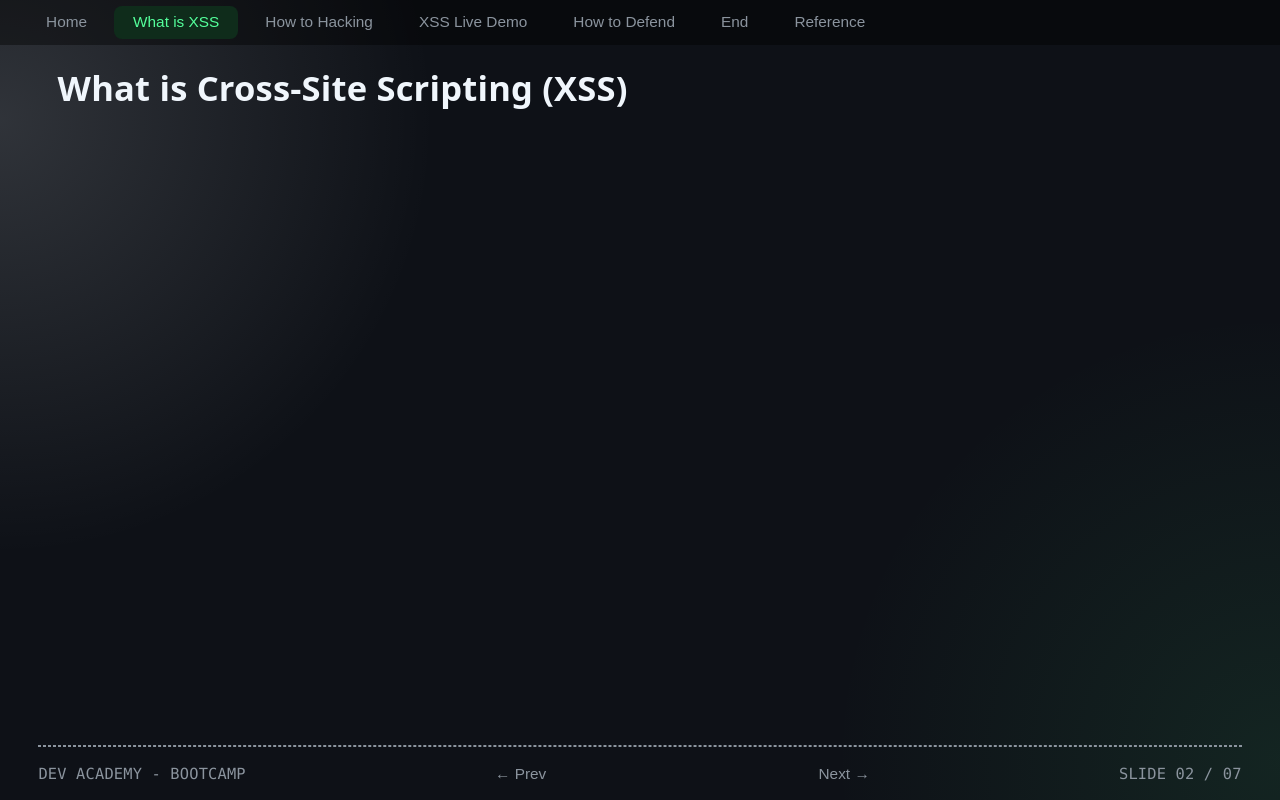
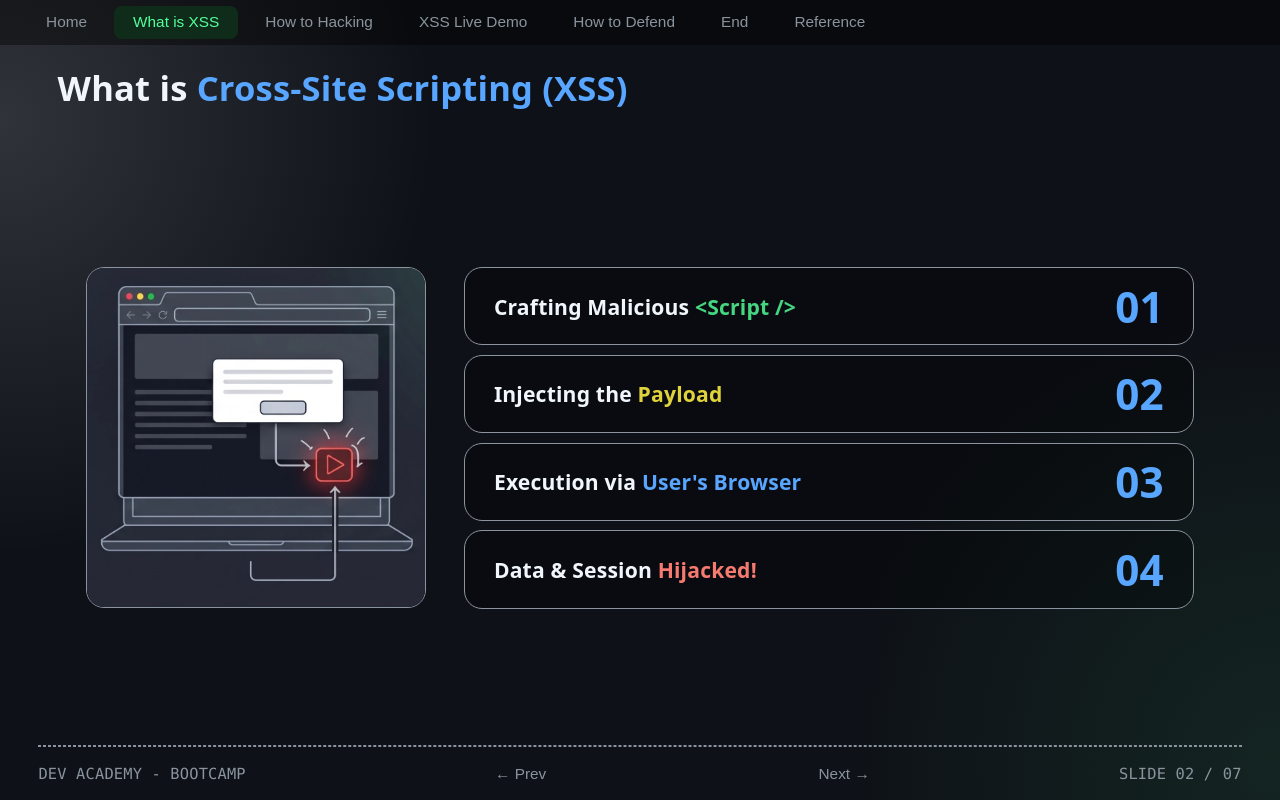
Before and after one commit to youngryou/xss-live-demo, a React (Vite) app: page / in a window 1280 px wide. Both pictures are taken after a click on the button "What is XSS". Built offline with nearby package versions, Linux system fonts and the light colour scheme.

Commit message:
feat(WhatIsXss): add image and contents

```diff
--- a/src/components/slides/HomeSlide.jsx
+++ b/src/components/slides/HomeSlide.jsx
@@ -1,6 +1,6 @@
 function HomeSlide() {
   return (
-    <div className="slide">
+    <div className="slide slide--home">
       <div className="badge-container">
         <p className="badge">DEV ACADEMY</p>
         <p className="badge badge--yellow">⚡️LIGHTNING TALK</p>
--- a/src/components/slides/WhatIsXssSlide.jsx
+++ b/src/components/slides/WhatIsXssSlide.jsx
@@ -1,9 +1,49 @@
 function WhatIsXssSlide() {
   return (
     <div className="slide">
-      <h2>What is Cross-Site Scripting (XSS)</h2>
+      <h2>
+        What is <span className="--blue">Cross-Site Scripting (XSS)</span>
+      </h2>
 
-      <div className="contents"></div>
+      <div className="contents">
+        <div className="contents--flex">
+          <img
+            src="src/assets/browser-image.webp"
+            alt="Browser Operation Screen"
+          />
+
+          <div className="box--col">
+            <div className="box box--flex">
+              <h4 className="--white">
+                Crafting Malicious{' '}
+                <span className="--green">&lt;Script /&gt;</span>
+              </h4>
+              <h1 className="--blue">01</h1>
+            </div>
+
+            <div className="box box--flex">
+              <h4 className="--white">
+                Injecting the <span className="--yellow">Payload</span>
+              </h4>
+              <h1 className="--blue">02</h1>
+            </div>
+
+            <div className="box box--flex">
+              <h4 className="--white">
+                Execution via <span className="--blue">User's Browser</span>
+              </h4>
+              <h1 className="--blue">03</h1>
+            </div>
+
+            <div className="box box--flex">
+              <h4 className="--white">
+                Data & Session <span className="--red">Hijacked!</span>
+              </h4>
+              <h1 className="--blue">04</h1>
+            </div>
+          </div>
+        </div>
+      </div>
     </div>
   )
 }
--- a/src/index.css
+++ b/src/index.css
@@ -4,9 +4,9 @@
 :root {
   --white: #f0f6fc;
   --black: #0e1117;
-  --black--bg: rgba(0, 0, 0, 0.3);
+  --black-bg: rgba(0, 0, 0, 0.3);
   --grey: #8b949e; /* rgba(139, 148, 158) */
-  --grey--bg: #171b22;
+  --grey-bg: #171b22;
 
   --blue: #58a6ff; /* rgba(88, 166, 255) */
   --red: #f67a6f; /* rgba(246, 122, 111) */
@@ -83,11 +83,12 @@ textarea {
   border: var(--grey) solid 1.5px;
   border-radius: 18px;
   color: var(--white);
-  background: var(--grey--bg);
+  background: var(--grey-bg);
   padding: 1rem 1rem 0rem;
   font-size: 1rem;
   width: 100%;
   resize: none;
+  box-sizing: border-box;
 }
 
 textarea:focus {
@@ -124,6 +125,7 @@ textarea:focus {
   display: flex;
   flex-direction: column;
   height: 100vh;
+
   box-sizing: border-box;
 }
 
@@ -140,7 +142,7 @@ textarea:focus {
 .slide {
   display: flex;
   flex-direction: column;
-  gap: 0.5rem;
+  gap: 2rem;
   padding: 1rem 3rem;
 
   width: 100%;
@@ -149,22 +151,64 @@ textarea:focus {
   scrollbar-width: none;
 }
 
+.slide--home {
+  gap: 0;
+}
+
 .contents {
   display: flex;
   flex-direction: column;
   gap: 0.7rem;
-  margin: 1rem 1.5rem;
+  margin: auto 1.5rem;
+}
+
+.contents--flex {
+  display: flex;
+  width: 100%;
+  gap: 2rem;
+  align-items: stretch;
+  box-sizing: border-box;
+}
+
+.contents--flex img {
+  flex: 1;
+  width: 100%;
+  height: 26.5vw;
+  /* height: 55vh; */
+  /* object-fit: contain; */
+  /* object-fit: cover; */
+
+  border: var(--grey) solid 1.5px;
+  border-radius: 18px;
+  background: var(--black-bg);
 }
 
 .box {
   display: flex;
   flex-direction: column;
+  /* justify-content: center; */
 
   border: var(--grey) solid 1.5px;
   border-radius: 18px;
   color: var(--grey);
-  background: var(--black--bg);
+  background: var(--black-bg);
   padding: 1rem;
+}
+
+.box--col {
+  display: flex;
+  flex-direction: column;
+  justify-content: space-between;
+  gap: 0.5rem;
+  width: 100%;
+}
+
+.box--flex {
+  display: flex;
+  flex-direction: row;
+  align-items: center;
+  justify-content: space-between;
+  padding: 0.5rem 1.5rem;
 }
 
 .footer {
@@ -180,7 +224,7 @@ textarea:focus {
 
 /* Button */
 button {
-  background: var(--green--bg);
+  background: var(--green-bg);
   border: var(--green) solid 1.5px;
   border-radius: 18px;
   color: var(--green-h);
@@ -202,7 +246,7 @@ button:hover {
 }
 
 .button--sm {
-  background: var(--yellow--bg);
+  background: var(--yellow-bg);
   border: var(--yellow) solid 1.5px;
   border-radius: 8px;
   color: var(--yellow);
@@ -218,7 +262,7 @@ button:hover {
 }
 
 .nav-button {
-  /* background: rgba(0, 0, 0, 0.5); */
+  background: none;
   color: var(--grey);
   border-radius: 8px;
   border: none;
@@ -269,6 +313,8 @@ button:hover {
 
 .box-title {
   color: var(--white);
+  /* border-bottom: 2px var(--grey-bg) solid; */
+  /* padding-bottom: 1rem; */
   margin-bottom: 1rem;
 }
 
```
Also changed, not shown: src/assets/browser-image.webp (added).
